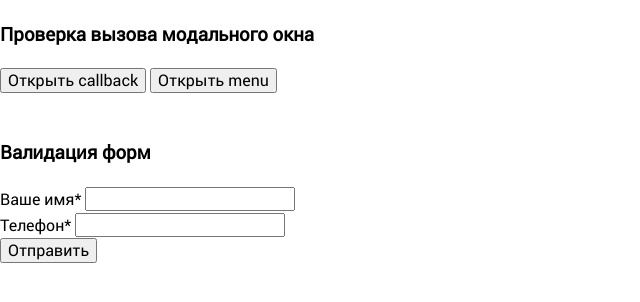
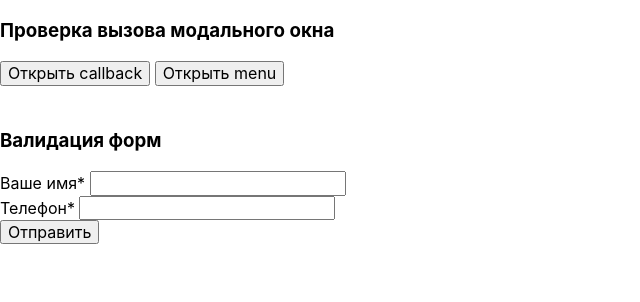
Before and after one commit to danilbakshaev/murmansk, a plain HTML site: page index.html in a window 1280 px wide. Shown: the whole page, without its empty margins (0-640 px from the left). Drawn offline with nearby package versions, Linux system fonts and the light colour scheme.

Commit message:
Update main.css

```diff
--- a/css/main.css
+++ b/css/main.css
@@ -348,22 +348,18 @@ template {
   display: none;
 }
 
-@font-face {
-	font-family: "RobotoRegular";
-	src: url("../fonts/RobotoRegular/RobotoRegular.eot");
-	src: url("../fonts/RobotoRegular/RobotoRegular.eot?#iefix") format("embedded-opentype"),
-			 url("../fonts/RobotoRegular/RobotoRegular.woff") format("woff"),
-			 url("../fonts/RobotoRegular/RobotoRegular.ttf") format("truetype");
-	font-style: normal;
-	font-weight: normal;
-}
+/* font-family: 'Roboto Slab', serif; */
+@import url('https://fonts.googleapis.com/css2?family=Roboto+Slab:wght@700&display=swap');
+
+/* font-family: 'Inter', sans-serif; */
+@import url('https://fonts.googleapis.com/css2?family=Inter:wght@400;500;600&display=swap');
 
 body {
 	font-size: 16px;
 	min-width: 320px;
 	position: relative;
-	line-height: 1.6;
-	font-family: "RobotoRegular", sans-serif;
+  line-height: 150%;
+  font-family: 'Inter', sans-serif;
 	overflow-x: hidden;
 }
 
```
